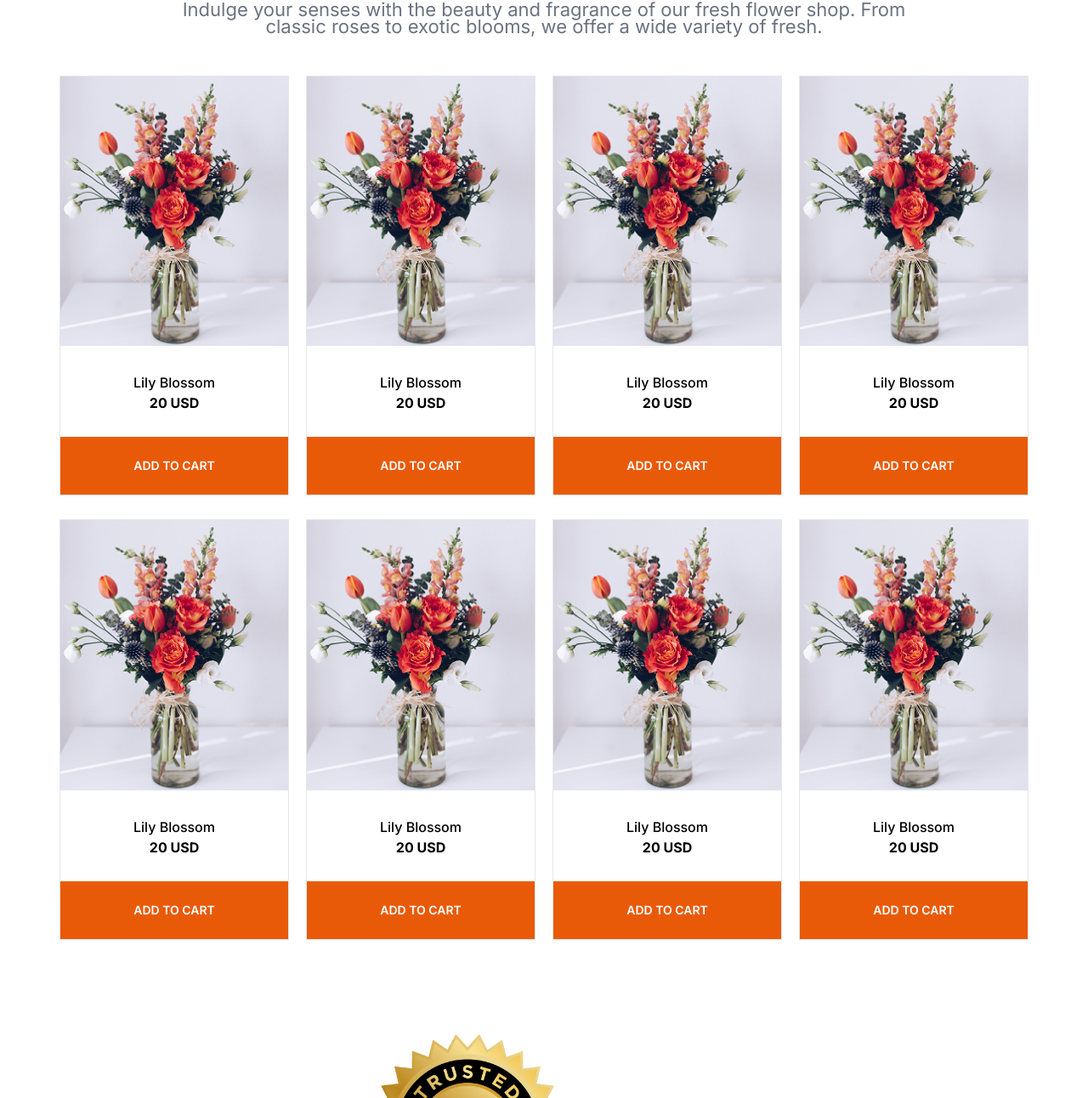
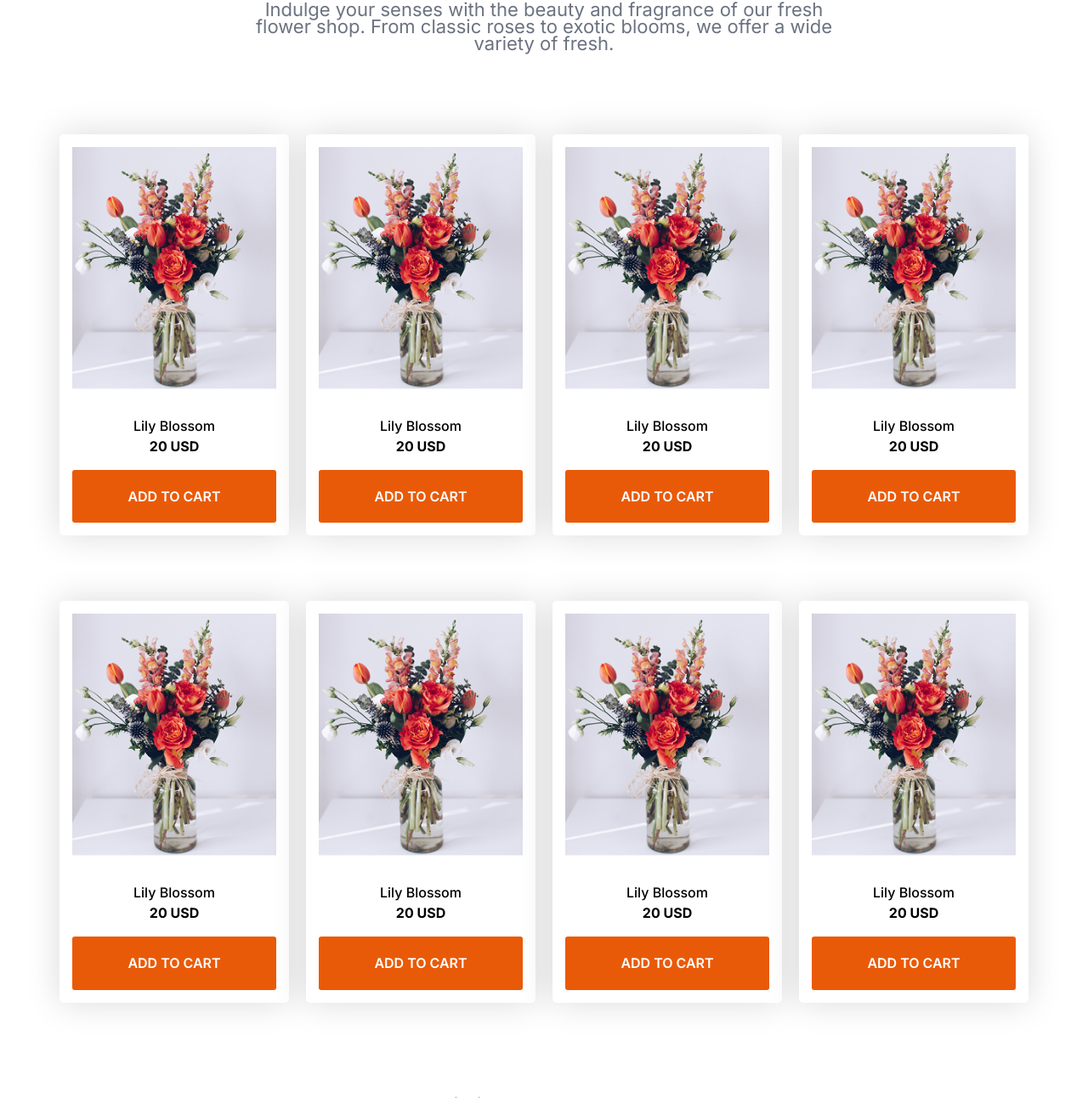
Before and after one commit to starboy1402/Assignment_2, a plain HTML site: page index.html in a window 1280 px wide. Shown: the part 676-1968 px from the top of the page at 85% size. Drawn offline with nearby package versions, Linux system fonts and the light colour scheme.

Commit message:
refactor: enhance layout and styling for class03; improve button and card container design

```diff
--- a/index.html
+++ b/index.html
@@ -58,71 +58,76 @@
 
     </section>
 
-    <section class=" class03 mt-16 sm:mt-32 ">
+    <section class="class03 mt-16 sm:mt-32">
         <div class="container">
-            <div class="text mb-12 text-center">
-                <h1 class="text-2xl mb-4 font-bold font-['Noto_Serif'] md:text-5xl">Our <span
-                        class="text-[#E95A08]">Plants</span>
+            <div class="text mb-12 ">
+                <h1 class="text-2xl mb-4 font-bold font-['Noto_Serif'] md:text-5xl"> <span
+                        class="text-[#E95A08]">Our</span>
+                    Plants
                 </h1>
                 <p class="text-sm  md:text-[22px] font-Inter text-gray-500">Indulge your senses with the beauty and
-                    fragrance of our fresh flower shop. From <br> classic roses to exotic blooms, we offer a wide
+                    fragrance of our fresh flower shop. From classic roses to exotic blooms, we offer a wide
                     variety of fresh.</p>
             </div>
+
+
+
+
             <div class="card grid grid-cols-2 lg:grid-cols-4 gap-x-5 gap-y-7">
-                <div class="card-container w-full border  text-center">
+                <div class="card-container ">
                     <img src="./assets/sample-flower-image.png" alt="plant" class="mb-7 w-full h-auto">
                     <p class="text-base/ mb-7 font-Inter"><span class="font-medium">Lily Blossom</span><br><span
                             class="font-bold">20 USD</span></p>
-                    <button class="bg-[#E95A08] text-white w-full py-6 px-12 font-Inter font-semibold text-sm">ADD TO
+                    <button>ADD TO
                         CART</button>
                 </div>
-                <div class="card-container w-full border  text-center">
+                <div class="card-container ">
                     <img src="./assets/sample-flower-image.png" alt="plant" class="mb-7 w-full h-auto">
                     <p class="text-base/ mb-7 font-Inter"><span class="font-medium">Lily Blossom</span><br><span
                             class="font-bold">20 USD</span></p>
-                    <button class="bg-[#E95A08] text-white w-full py-6 px-12 font-Inter font-semibold text-sm">ADD TO
+                    <button>ADD TO
                         CART</button>
                 </div>
-                <div class="card-container w-full border  text-center">
+                <div class="card-container ">
                     <img src="./assets/sample-flower-image.png" alt="plant" class="mb-7 w-full h-auto">
                     <p class="text-base/ mb-7 font-Inter"><span class="font-medium">Lily Blossom</span><br><span
                             class="font-bold">20 USD</span></p>
-                    <button class="bg-[#E95A08] text-white w-full py-6 px-12 font-Inter font-semibold text-sm">ADD TO
+                    <button>ADD TO
                         CART</button>
                 </div>
-                <div class="card-container w-full border  text-center">
+                <div class="card-container ">
                     <img src="./assets/sample-flower-image.png" alt="plant" class="mb-7 w-full h-auto">
                     <p class="text-base/ mb-7 font-Inter"><span class="font-medium">Lily Blossom</span><br><span
                             class="font-bold">20 USD</span></p>
-                    <button class="bg-[#E95A08] text-white w-full py-6 px-12 font-Inter font-semibold text-sm">ADD TO
+                    <button>ADD TO
                         CART</button>
                 </div>
-                <div class="card-container w-full border  text-center">
+                <div class="card-container ">
                     <img src="./assets/sample-flower-image.png" alt="plant" class="mb-7 w-full h-auto">
                     <p class="text-base/ mb-7 font-Inter"><span class="font-medium">Lily Blossom</span><br><span
                             class="font-bold">20 USD</span></p>
-                    <button class="bg-[#E95A08] text-white w-full py-6 px-12 font-Inter font-semibold text-sm">ADD TO
+                    <button>ADD TO
                         CART</button>
                 </div>
-                <div class="card-container w-full border  text-center">
+                <div class="card-container ">
                     <img src="./assets/sample-flower-image.png" alt="plant" class="mb-7 w-full h-auto">
                     <p class="text-base/ mb-7 font-Inter"><span class="font-medium">Lily Blossom</span><br><span
                             class="font-bold">20 USD</span></p>
-                    <button class="bg-[#E95A08] text-white w-full py-6 px-12 font-Inter font-semibold text-sm">ADD TO
+                    <button>ADD TO
                         CART</button>
                 </div>
-                <div class="card-container w-full border  text-center">
+                <div class="card-container ">
                     <img src="./assets/sample-flower-image.png" alt="plant" class="mb-7 w-full h-auto">
                     <p class="text-base/ mb-7 font-Inter"><span class="font-medium">Lily Blossom</span><br><span
                             class="font-bold">20 USD</span></p>
-                    <button class="bg-[#E95A08] text-white w-full py-6 px-12 font-Inter font-semibold text-sm">ADD TO
+                    <button>ADD TO
                         CART</button>
                 </div>
-                <div class="card-container w-full border  text-center">
+                <div class="card-container ">
                     <img src="./assets/sample-flower-image.png" alt="plant" class="mb-7 w-full h-auto">
                     <p class="text-base/ mb-7 font-Inter"><span class="font-medium">Lily Blossom</span><br><span
                             class="font-bold">20 USD</span></p>
-                    <button class="bg-[#E95A08] text-white w-full py-6 px-12 font-Inter font-semibold text-sm">ADD TO
+                    <button>ADD TO
                         CART</button>
                 </div>
             </div>
@@ -131,7 +136,7 @@
     <section class="class04 m-auto mt-10 sm:mt-52">
         <div class="container m-auto flex flex-col md:flex-row justify-between items-center gap-14">
             <div class="img w-full h-auto">
-                 <img class="image-2" src="./assets/trusted-badge.png" alt="trusted-badge">
+                <img class="image-2" src="./assets/trusted-badge.png" alt="trusted-badge">
                 <img class="image-1" src="./assets/flower-store.png" alt="flower store">
             </div>
 
@@ -153,8 +158,10 @@
     <section class="class05  latest-deal-container ">
 
         <div class="latest-deal-description">
-            <h2 class="font-['Noto_Serif'] font-bold text-2xl sm:text-5xl/tight mb-5">Latest <span
-                    class="text-[#E95A08] ">Deals</span></h2>
+            <h2 class="font-['Noto_Serif'] font-bold text-2xl sm:text-5xl/tight mb-5"> <span class="text-[#E95A08] ">
+                    Latest
+                </span>
+                Deals</h2>
             <p class="text-sm font-Inter text-gray-500 sm:text-[22px]">Indulge your senses with the beauty and fragrance
                 of our fresh flower shop. From<br> classic roses to exotic blooms, we offer a wide variety of fresh.</p>
         </div>
@@ -213,7 +220,7 @@
                 </ul>
             </div>
             <div class="logo-link">
-                <a  href="https://www.linkedin.com/"><img src="./assets/icon-linkedin.png" alt="" /></a>
+                <a href="https://www.linkedin.com/"><img src="./assets/icon-linkedin.png" alt="" /></a>
                 <a href="https://x.com/"><img src="./assets/icon-twitter.png" alt="" /></a>
                 <a href="https://www.facebook.com/"><img src="./assets/icon-facebook.png" alt="" /></a>
                 <a href="https://www.youtube.com/"><img src="./assets/icon-youtube.png" alt="" /></a>
--- a/style.css
+++ b/style.css
@@ -108,9 +108,43 @@ nav {
 }
 
 .class03 .container {
+    text-align: center;
+    margin: 0px auto;
     max-width: 1140px;
+    margin-top: 120px;
+}
+
+.class03 p {
+    font-weight: 400;
+    max-width: 680px;
+    margin: 0px auto;
+    margin-bottom: 15px;
+}
+
+.class03 button {
+    background: rgb(233, 90, 8);
+    color: rgb(255, 255, 255);
+    font-family: Inter;
+    font-size: 1rem;
+    font-weight: 600;
+    padding: 1.2rem 2.5rem;
+    border: none;
+    border-radius: 3px;
+}
+
+
+.class03 .card-container {
+        display: flex;
+        flex-direction: column;
+        justify-content: center;
+        gap: 1px;
+        max-width: 270px;
         width: 100%;
-    margin: 0 auto;
+        border-radius: 5px;
+        box-shadow: 0px 0px 40px 0px rgba(0, 0, 0, 0.15);
+        padding: 15px;
+        background-color: rgb(255, 255, 255);
+        margin-top: 49px;
     }
 
 
@@ -124,16 +158,18 @@ nav {
 .class04 .container {
     max-width: 1140px;
 }
-.class04 .img{
+
+.class04 .img {
     max-width: 540px;
     position: relative;
 }
 
-.class04 .image-1{
+.class04 .image-1 {
     width: 100%;
     position: static;
 }
-.class04 .image-2{
+
+.class04 .image-2 {
     width: 60%;
     position: absolute;
     right: -20%;
@@ -367,29 +403,41 @@ nav {
         width: 63px;
     }
 
+    /* styles for class02 */
 
     .class02 .container {
         flex-direction: column-reverse;
-        align-items: flex-start;
-        gap: 28px;
-        padding: 0 20px;
+
+    }
+
+    .class02 .content {
+        padding-top: 28px;
+        padding-left: 5px;
+
     }
 
     .class02 h1 {
-        font-size: 24px;
-        margin-bottom: 13px;
+        font-size: 1.2rem;
     }
 
     .class02 p {
-        font-size: 14px;
-        width: 100%;
-        text-align: justify;
+        font-size: 0.9rem;
     }
 
-    /* styles for class04 */
+    .class02 .image-container {
+        padding-top: 30px;
+    }
 
-    .class04 .image-2{
-        display: none;
+    /* styles for class03 */
+
+    .class03 p {
+        font-size: 1rem;
+        margin-bottom: 10px;
+    }
+
+    .class03 button {
+        font-size: 0.9rem;
+        padding: 12px 0px;
     }
 
 
@@ -398,14 +446,11 @@ nav {
 
 
 
+    /* styles for class04 */
 
-
-
-
-
-
-
-
+    .class04 .image-2 {
+        display: none;
+    }
 
     /* styles for class05 */
 
```
Lines whose indentation alone changed are shown as unchanged.
